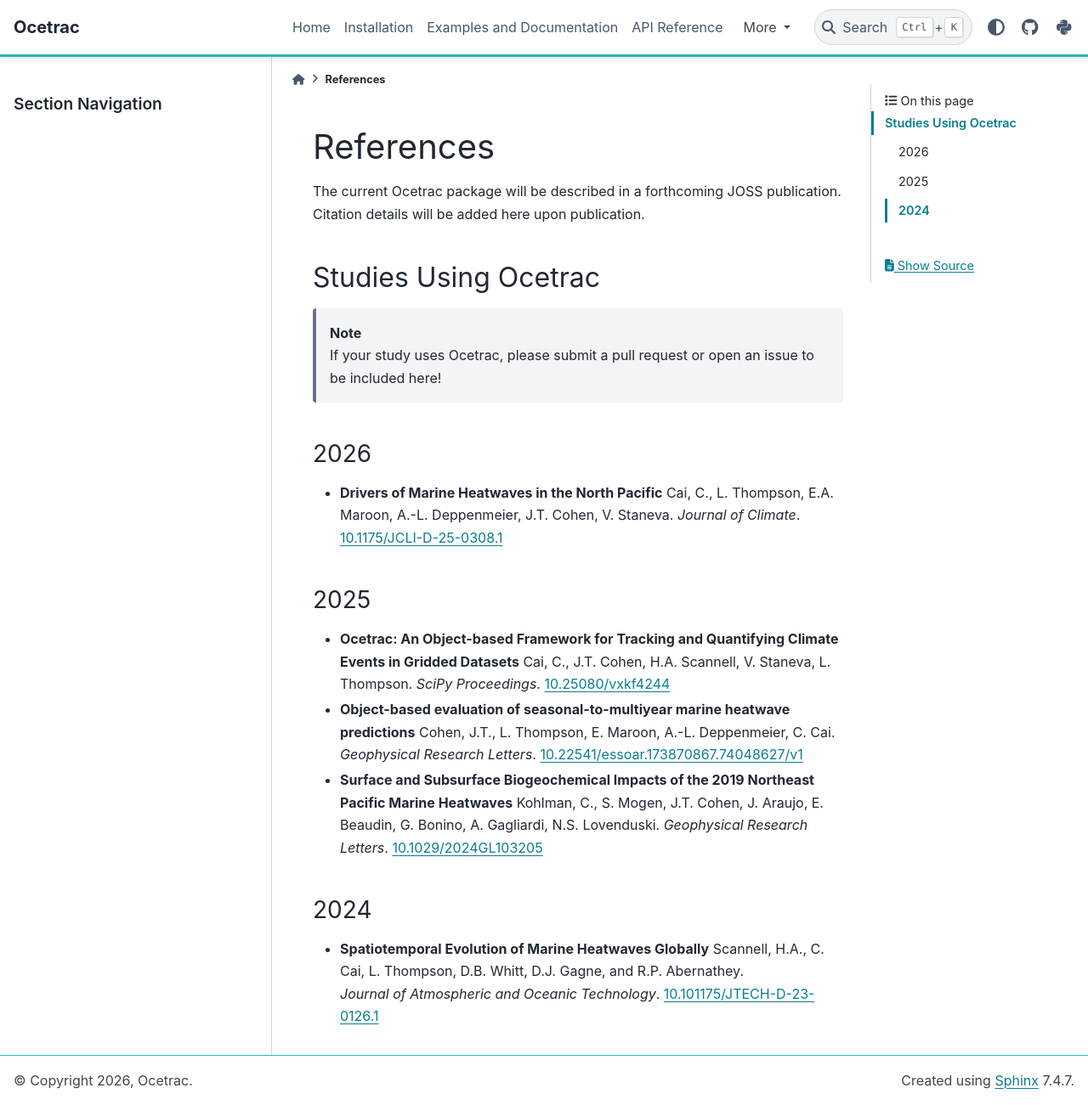
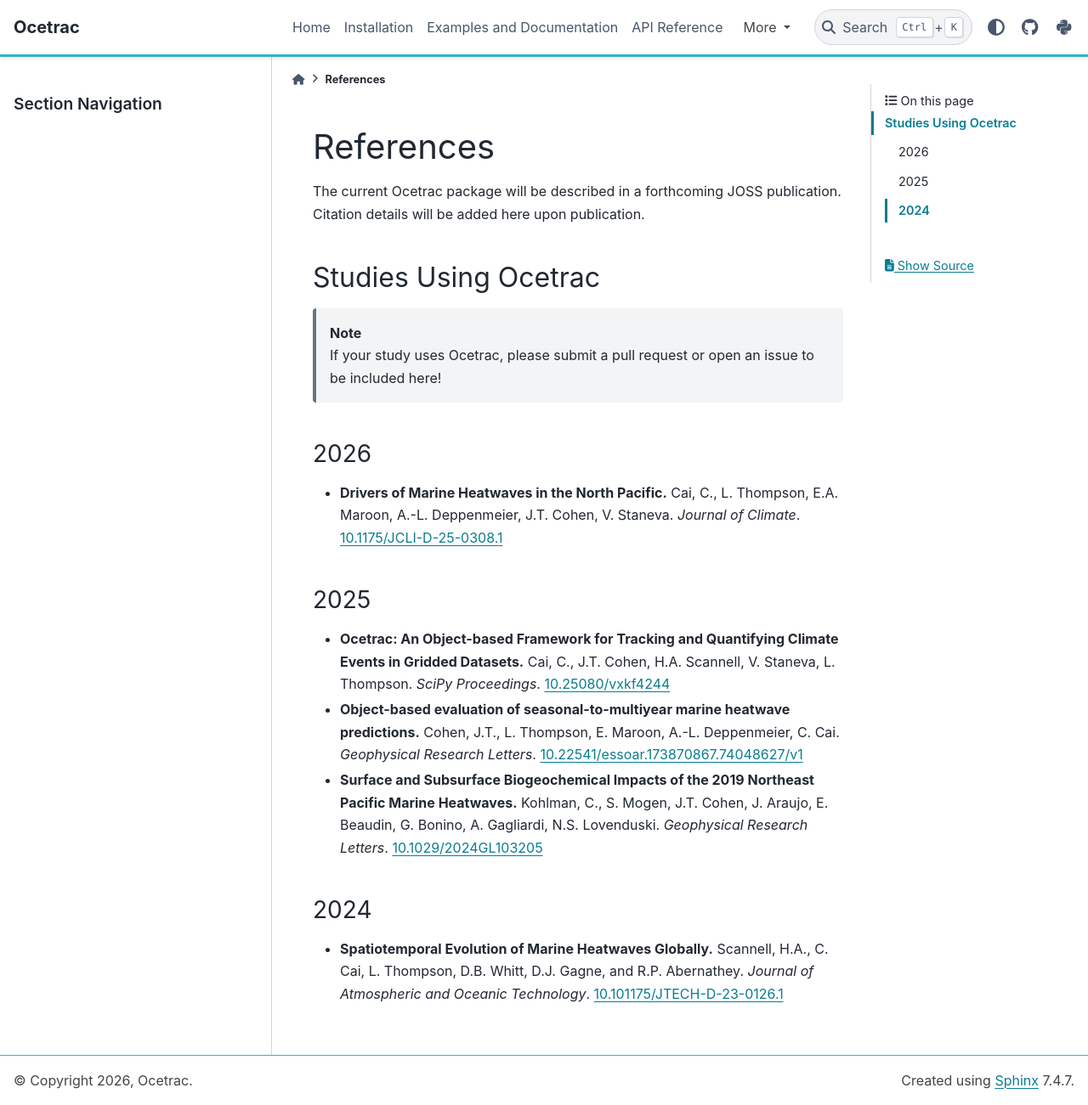
Before and after one commit to ocetrac/ocetrac, a Sphinx documentation site: the page built from docs/references.md, in a window 1280 px wide and 1301 px high. Shown: the whole window at 85% size. Built offline with Sphinx 7.4.7 and the PyData theme 0.15.4, drawn with Linux system fonts in a browser that asks for light colours; pages that are not in the unit, such as notebooks, are missing from menus; the version number could not be read and is left out.

Commit message:
examples page and references

```diff
--- a/docs/examples.rst
+++ b/docs/examples.rst
@@ -21,7 +21,8 @@
 
      <div class="gallery-card">
        <a href="examples/SurfTrack_measures_tutorial.html">
-         <div class="gallery-thumb" style="background:#2ab5c8">
+        <div class="gallery-thumb">
+           <img src="_static/SurfTrack_measures_preview.png" alt="SurfTrack Measures" />
          </div>
          <div class="gallery-body">
            <div class="gallery-title">SurfTrack Measures</div>
@@ -32,7 +33,8 @@
 
      <div class="gallery-card">
        <a href="examples/DeepTrack_tutorial.html">
-         <div class="gallery-thumb" style="background:#0d4f7c">
+         <div class="gallery-thumb">
+           <img src="_static/deeptrack_preview.png" alt="DeepTrack Tutorial" />
          </div>
          <div class="gallery-body">
            <div class="gallery-title">DeepTrack Tutorial</div>
--- a/docs/references.md
+++ b/docs/references.md
@@ -10,25 +10,17 @@
 
 ###### 2026
 
-- **Drivers of Marine Heatwaves in the North Pacific**
-  Cai, C., L. Thompson, E.A. Maroon, A.-L. Deppenmeier, J.T. Cohen, V. Staneva. *Journal of Climate*. [10.1175/JCLI-D-25-0308.1](https://doi.org/10.1175/JCLI-D-25-0308.1)
+- **Drivers of Marine Heatwaves in the North Pacific.** Cai, C., L. Thompson, E.A. Maroon, A.-L. Deppenmeier, J.T. Cohen, V. Staneva. *Journal of Climate*. [10.1175/JCLI-D-25-0308.1](https://doi.org/10.1175/JCLI-D-25-0308.1)
 
 ###### 2025
 
-- **Ocetrac: An Object-based Framework for Tracking and Quantifying Climate Events in Gridded Datasets**
-  Cai, C., J.T. Cohen, H.A. Scannell, V. Staneva, L. Thompson.
-  *SciPy Proceedings*. [10.25080/vxkf4244](https://doi.org/10.25080/vxkf4244)
+- **Ocetrac: An Object-based Framework for Tracking and Quantifying Climate Events in Gridded Datasets.** Cai, C., J.T. Cohen, H.A. Scannell, V. Staneva, L. Thompson. *SciPy Proceedings*. [10.25080/vxkf4244](https://doi.org/10.25080/vxkf4244)
 
-- **Object-based evaluation of seasonal-to-multiyear marine heatwave predictions**
-  Cohen, J.T., L. Thompson, E. Maroon, A.-L. Deppenmeier, C. Cai.
-  *Geophysical Research Letters*. [10.22541/essoar.173870867.74048627/v1](https://doi.org/10.22541/essoar.173870867.74048627/v1)
+- **Object-based evaluation of seasonal-to-multiyear marine heatwave predictions.**
+  Cohen, J.T., L. Thompson, E. Maroon, A.-L. Deppenmeier, C. Cai. *Geophysical Research Letters*. [10.22541/essoar.173870867.74048627/v1](https://doi.org/10.22541/essoar.173870867.74048627/v1)
 
-- **Surface and Subsurface Biogeochemical Impacts of the 2019 Northeast Pacific Marine Heatwaves**
-  Kohlman, C., S. Mogen, J.T. Cohen, J. Araujo, E. Beaudin, G. Bonino, A. Gagliardi, N.S. Lovenduski.
-  *Geophysical Research Letters*. [10.1029/2024GL103205](https://doi.org/10.1029/2024GL103205)
+- **Surface and Subsurface Biogeochemical Impacts of the 2019 Northeast Pacific Marine Heatwaves.** Kohlman, C., S. Mogen, J.T. Cohen, J. Araujo, E. Beaudin, G. Bonino, A. Gagliardi, N.S. Lovenduski. *Geophysical Research Letters*. [10.1029/2024GL103205](https://doi.org/10.1029/2024GL103205)
 
 ###### 2024
 
-- **Spatiotemporal Evolution of Marine Heatwaves Globally**
-  Scannell, H.A., C. Cai, L. Thompson, D.B. Whitt, D.J. Gagne, and R.P. Abernathey.
-  *Journal of Atmospheric and Oceanic Technology*. [10.101175/JTECH-D-23-0126.1](https://doi.org/10.1175/JTECH-D-23-0126.1)
+- **Spatiotemporal Evolution of Marine Heatwaves Globally.** Scannell, H.A., C. Cai, L. Thompson, D.B. Whitt, D.J. Gagne, and R.P. Abernathey. *Journal of Atmospheric and Oceanic Technology*. [10.101175/JTECH-D-23-0126.1](https://doi.org/10.1175/JTECH-D-23-0126.1)
```
Also changed, not shown: docs/_static/SurfTrack_measures_preview.png (added), docs/_static/deeptrack_preview.png (added).
